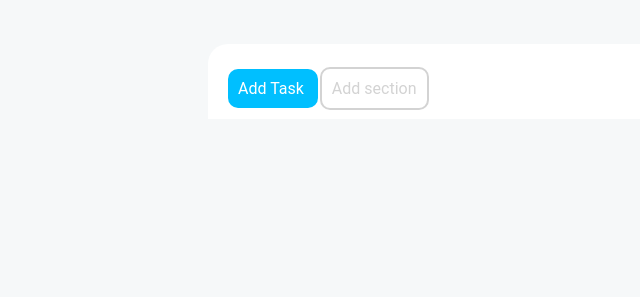
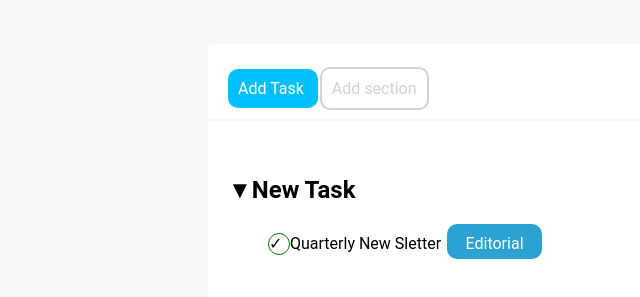
Before and after one commit to AlessandroBilli/html-css-toboolist, a plain HTML site: page index.html in a window 1280 px wide. Shown: the part 95-392 px from the top of the page, without its empty margins (0-640 px from the left). Drawn offline with Linux system fonts and the light colour scheme.

Commit message:
feat: fisrt section New Task

```diff
--- a/index.html
+++ b/index.html
@@ -15,17 +15,25 @@
         <h1>Toboolist </h1>
 
     </header><!--/logo-->
-    <nav>
+    <nav><!--menu navigazione-->
         <div class="addtask">
             Add Task
         </div>
         <div class="addsection">
             Add section
         </div>
-    </nav>
+    </nav> <!--/menu navigazione-->
 
     <main>
+        <section> <!--New Task-->
+            <h2>&#x25BC;New Task</h2>
+            <ul>
+                <li><span class="element">&check; </span>Quarterly New Sletter <span class="botton">Editorial</span></li>
 
+
+            </ul>
+
+        </section> <!--/New Task-->
     </main>
 
 </body>
--- a/style.css
+++ b/style.css
@@ -31,8 +31,8 @@ nav {
     margin-left: 200px;
     margin-right: 200px;
     margin-top: 50px;
-    border-top-right-radius: 20px;
-    border-top-left-radius: 20px;
+    border-top-right-radius: 5px;
+    border-top-left-radius: 5px;
     padding-left: 20px;
     padding-top: 35px;
 }
@@ -52,7 +52,7 @@ nav {
     display: inline;
     width: 75px;
     height: 15px;
-    background-color:white;
+    background-color: white;
     border-radius: 10px;
     padding: 10px;
     text-align: center;
@@ -61,3 +61,46 @@ nav {
     border-color: lightgray;
     margin-left: 2px;
 }
+
+main {
+    background-color: white;
+    height: 480px;
+    margin-left: 200px;
+    margin-right: 200px;
+    margin-top: 2px;
+    padding-left: 20px;
+    padding-top: 35px;
+
+
+}
+
+ul{list-style: none;
+
+}
+
+.element{
+    display: inline-block;
+    height: 20px;
+    width: 20px;
+    border: 1px solid green;
+    vertical-align: middle;
+    line-height: 20px;
+    border-radius: 50%;
+
+
+
+
+
+}
+
+.botton{display: inline-block;
+    width: 75px;
+    height: 15px;
+    background-color: rgb(43, 162, 209);
+    border-radius: 10px;
+    padding: 10px;
+    text-align: center;
+    margin-left: 2px;
+    color: white;
+
+}
```
